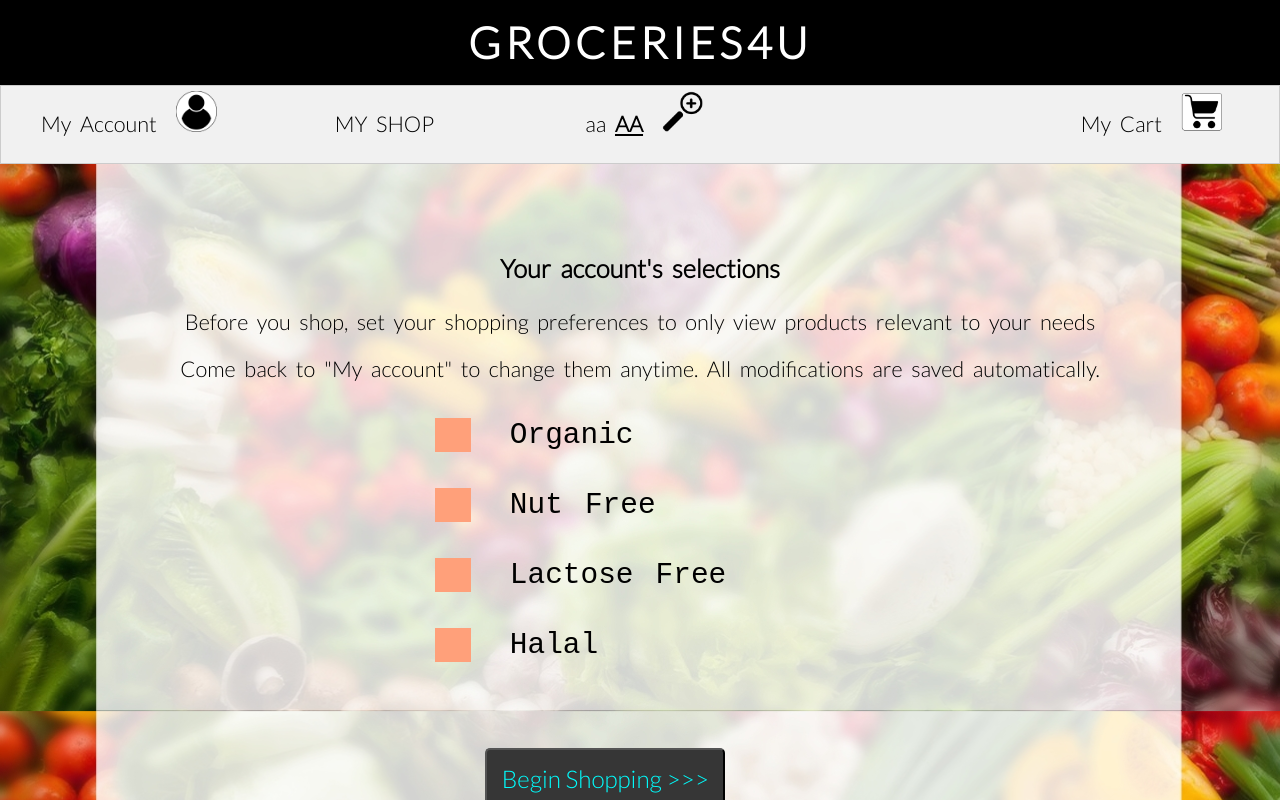
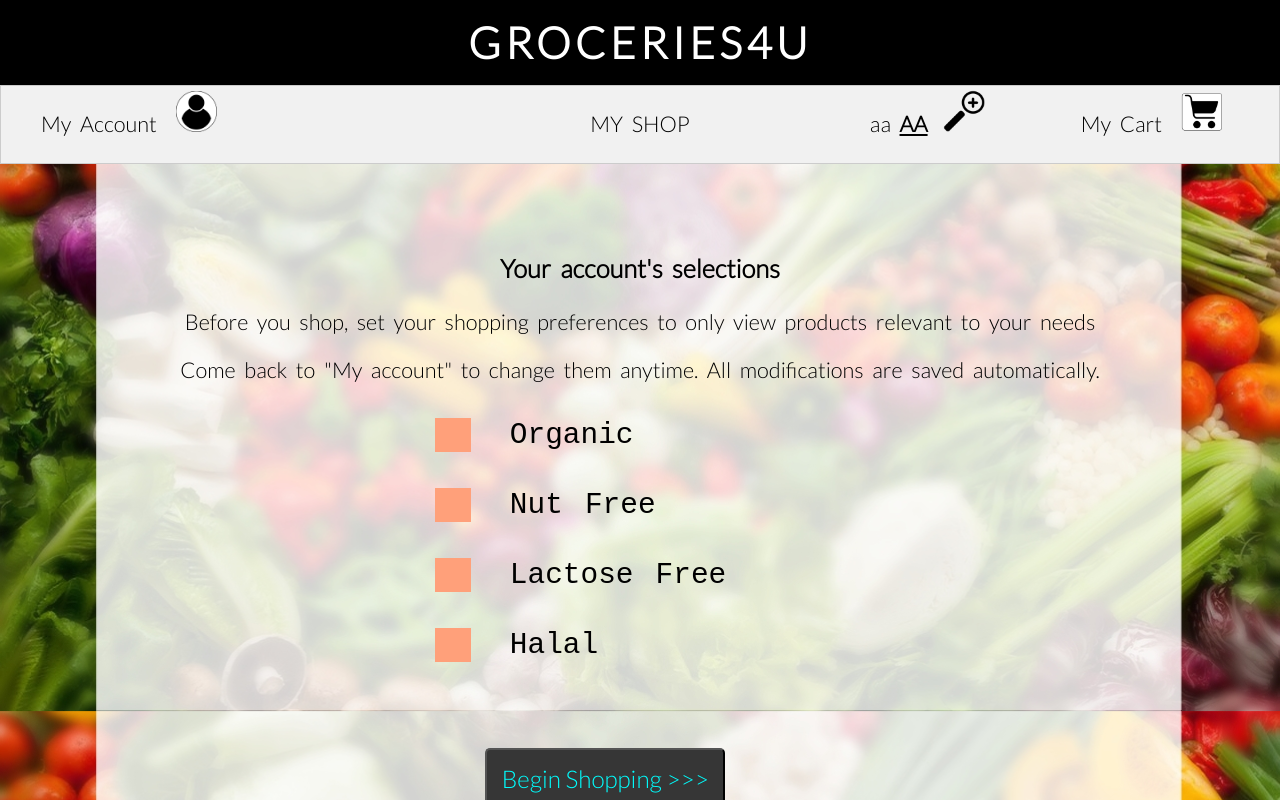
Before and after one commit to Gio6113/Seg_3125-Lab3, a plain HTML site: page index.html in a window 1280 px wide. Drawn offline with Linux system fonts and the light colour scheme.

Commit message:
styled buttons

```diff
--- a/index.html
+++ b/index.html
@@ -30,22 +30,21 @@
             </span>
         </button>
 
-        <button type="button" class="text navbtn myshop" onclick="openProducts()">
-            <span class="btn-text">MY SHOP</span>
+        <button type="button" class="text navbtn mycart" onclick="openCart()">
+            <span class="btn-text">My Cart</span>
+            <span class="btn-icon">
+                <img class="accounticon" src="images/cart.png" alt="Cart icon">
+            </span>
         </button>
-
-        <button type="button" class="text navbtn" id="fontbtn" onclick="toggleFontSize()">
+        <button type="button" class="text navbtn" id="fontbtn" title="Change text size" onclick="toggleFontSize()">
             <span class="btn-text t1"> aa<b> <u> AA</u></b></span>
             <span class="btn-icon t2">
                 <img class="fonticon" src="images/zoom-in.png" alt="font+ icon">
             </span>
         </button>
 
-        <button type="button" class="text navbtn mycart" onclick="openCart()">
-            <span class="btn-text">My Cart</span>
-            <span class="btn-icon">
-                <img class="accounticon" src="images/cart.png" alt="Cart icon">
-            </span>
+        <button type="button" class="myshop text navbtn" onclick="openProducts()">
+            <span class="btn-text">MY SHOP</span>
         </button>
 
 
@@ -94,6 +93,16 @@
                 <h3>Your targeted products</h3>
                 <p>We preselected products based on your restrictions.</p>
                 <p>Choose items to buy: <br><br></p>
+                <div class="carrots">
+                    <h3 class="prod-title">Carrots</h3>
+                    <h3 class="prod-title">/1</h3>
+
+                    <div class="qtycontrol">
+                        <button class="less" onclick="openProducts()"> - </button>
+                        <input class="qtybox" type="text"></input>
+                        <button class="more" onclick="openProducts()"> +</button>
+                    </div>
+                </div>
                 <div id="displayProduct"></div>
                 <h3>Make sure to add your items to cart :)</h3>
                 <div class="btnwrap">
--- a/scripts/main.js
+++ b/scripts/main.js
@@ -30,11 +30,11 @@ function toggleFontSize() {
 		if(bigger){
 			newtext = "1.7vw";
 			document.getElementsByClassName("t1")[0].innerHTML = "<b><u>aa</u> </b> AA"
-			// document.getElementsByClassName("t2")[0].innerHTML = "smaller text -"
+			document.getElementsByClassName("fonticon")[0].src = "images/zoom-in.png"
 		}else{
 			newtext = "3vw";
 			document.getElementsByClassName("t1")[0].innerHTML = "aa<b> <u> AA</u></b>"
-			// document.getElementsByClassName("t2")[0].innerHTML = "- smaller text -"
+			document.getElementsByClassName("fonticon")[0].src = "images/zoom-out.svg"
 
 		}
 		alltexts = document.getElementsByClassName("text");
--- a/styles/style.css
+++ b/styles/style.css
@@ -280,6 +280,10 @@ html, body {
   color: rgb(46, 138, 138);
 }
 
+#fontbtn {
+  float:right;
+  width: 15%;
+}
 
 .carticon {
   max-width:20%;
@@ -302,6 +306,9 @@ html, body {
 
 .myshop {
   float: center !important;
+  margin-left: 20%;
+  max-height: 100%;
+
 }
 
 .mycart {
@@ -310,8 +317,7 @@ html, body {
 }
 
 .fonticon{
-  width: 20%;
+  width: 30%;
   margin-top: -15%;
-  padding-top:5%;
-  padding-left:5%
+  padding-left:5%;
 }
```
